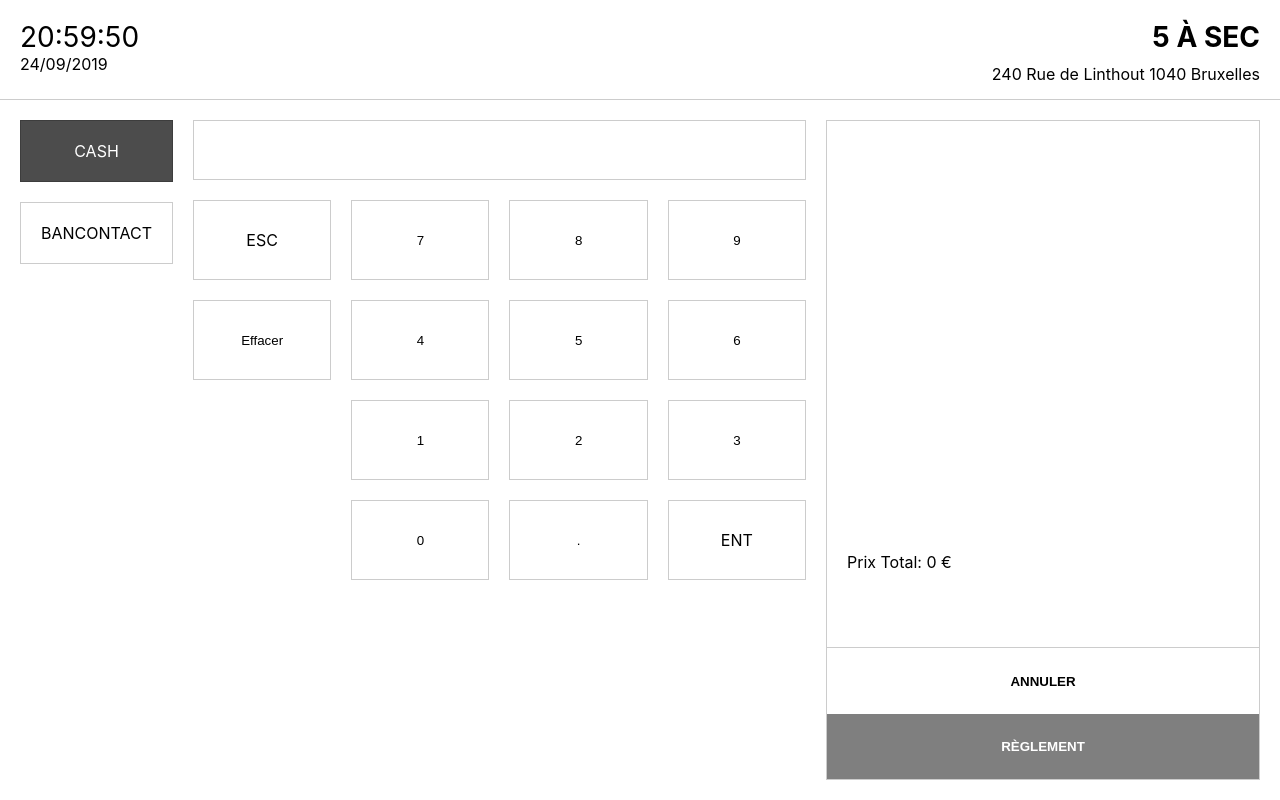
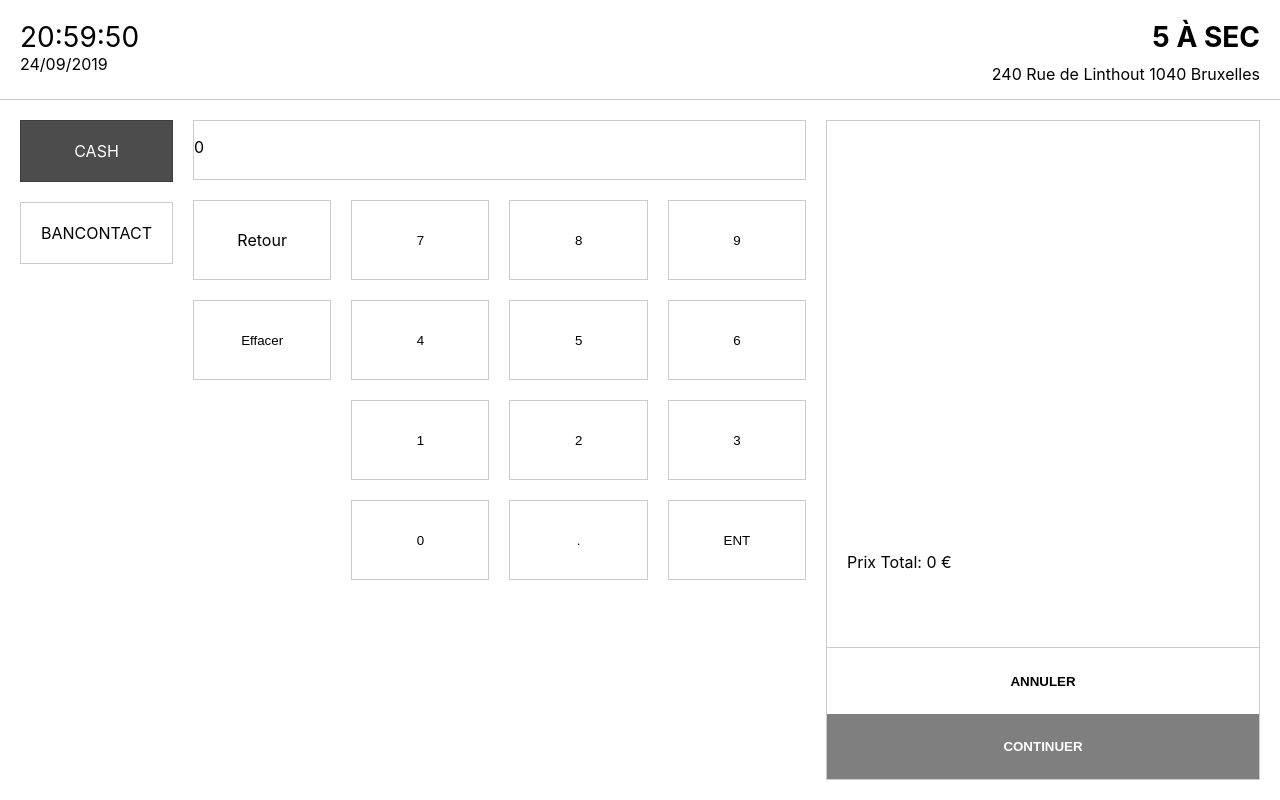
Before and after one commit to clementschmouker/PoS-react, a React (Create React App) app: page / in a window 1280 px wide. Both pictures are taken after a click on the button "RÈGLEMENT". Built offline with nearby package versions, Linux system fonts and the light colour scheme.

Commit message:
now calculate cashback depending on received money

```diff
--- a/src/App.jsx
+++ b/src/App.jsx
@@ -15,8 +15,12 @@
       cart: [],
       cartOrder: [],
       totalPrice: 0,
+      receivedMoney: 0,
+      receivedMoneyDisplay: 0,
       validateEmptyCart: false,
       cashout: false,
+      cashbackCalculated: false,
+      cashback: 0,
       date: new Date(),
       address: "240 Rue de Linthout 1040 Bruxelles",
     };
@@ -60,7 +64,7 @@
     this.setState(selected);
   }
 
-  emptyCartClick = () => { // show the "are you sure" popup
+  emptyCartClick = () => {
     const selected = this.state;
     // selected.validateEmptyCart = !selected.validateEmptyCart;
     if (selected.cartOrder.length > 0) {
@@ -82,12 +86,23 @@
     this.setState(selected);
   }
 
-  emptyCart = () => { // remove all items from the cart
+  updateReceivedMoney = (newAmount) => {
     const selected = this.state;
-    selected.cart.splice(0, selected.cart.length);
-    selected.totalPrice = 0;
+    selected.receivedMoney = newAmount;
+    console.log(newAmount);
     this.setState(selected);
-    this.emptyCartClick();
+  }
+
+  calculateCashback = () => {
+    const selected = this.state;
+    selected.cashbackCalculated = true;
+    selected.receivedMoneyDisplay = selected.receivedMoney;
+    if (selected.receivedMoney - selected.totalPrice >= 0) {
+      selected.cashback = selected.receivedMoney - selected.totalPrice;
+    } else {
+      selected.cashback = 0;
+    }
+    this.setState(selected);
   }
 
 
@@ -98,6 +113,7 @@
     return (
       <div className="App">
         <Header name="5 à sec" state={selected}/>
+        {/* Product choice */}
         {selected.cashout === false && (
           <ChooseProduct elements={elements}
                          state={selected}
@@ -110,17 +126,9 @@
         {selected.cashout && (
           <Cashout state={selected}
                    returnToProductChoice={this.returnToProductChoice}
+                   updateReceivedMoney={this.updateReceivedMoney}
+                   calculateCashback={this.calculateCashback}
           />
-        )}
-        {/* Conditionnal popup */}
-        {selected.validateEmptyCart && (
-          <div className="empty-validate">
-            <div className="empty-validate__wrapper">
-              <p>Êtes-vous sûr de vouloir tout annuler ?</p>
-              <button type="button" onClick={this.emptyCart}>Oui</button>
-              <button type="button" onClick={this.emptyCartClick}>Non</button>
-            </div>
-          </div>
         )}
       </div>
     );
--- a/src/components/Cart/Cart.jsx
+++ b/src/components/Cart/Cart.jsx
@@ -10,11 +10,21 @@
     this.datas = props.datas;
     this.emptyCartClick = props.emptyCartClick;
     this.proceedToCashout = props.proceedToCashout;
+    this.calculateCashback = props.calculateCashback;
   }
 
 
   render() {
     const { totalPrice } = this.props;
+    const { isCashout } = this.props;
+    let proceedContent;
+
+    if (isCashout === true) {
+      proceedContent = <button className="cart__actions__proceed" type="button" onClick={(() => this.calculateCashback())}>Continuer</button>;
+    } else {
+      proceedContent = <button className="cart__actions__proceed" type="button" onClick={(() => this.proceedToCashout())}>Règlement</button>
+    }
+
     return (
       <div className="cart">
         <div className="cart__wrapper">
@@ -32,10 +42,16 @@
           </ul>
           <div className="cart__infos">
             <p className="cart__infos__price">Prix Total: {totalPrice} €</p>
+            {this.props.receivedMoneyDisplay !== 0 && (
+              <p className="cart__infos__received">Reçu: {this.props.receivedMoneyDisplay} €</p>
+            )}
+            {this.props.cashback !== 0 && (
+              <p className="cart__infos__cashback">A rendre: {this.props.cashback} €</p>
+            )}
           </div>
           <div className="cart__actions">
             <button className="cart__actions__cancel" type="button" onClick={(() => this.emptyCartClick())}>Annuler</button>
-            <button className="cart__actions__proceed" type="button" onClick={(() => this.proceedToCashout())}>Règlement</button>
+            {proceedContent}
           </div>
         </div>
       </div>
--- a/src/components/Cashout/Cashout.jsx
+++ b/src/components/Cashout/Cashout.jsx
@@ -10,6 +10,8 @@
     this.totalEntered = 0;
     this.totalDisplay = '';
     this.returnToProductChoice = props.returnToProductChoice;
+    this.updateReceivedMoney = props.updateReceivedMoney;
+    this.calculateCashback = props.calculateCashback;
   }
 
   onCalculatorClick(e) {
@@ -17,20 +19,20 @@
     let tempTotal = this.totalDisplay.toString() + val.toString();
     this.totalDisplay = tempTotal;
     this.totalEntered = parseFloat(tempTotal);
-    this.setState({}); // used to refresh the display
+    this.updateReceivedMoney(this.totalEntered);
   }
 
   onDotClick() {
     const tempTotal = this.totalEntered.toString() + '.';
     this.totalDisplay = tempTotal;
     this.totalEntered = parseFloat(tempTotal);
-    this.setState({}); // used to refresh the display
+    this.updateReceivedMoney(this.totalEntered);
   }
 
   clearDisplay() {
     this.totalDisplay = '0';
     this.totalEntered = 0;
-    this.setState({}); // used to refresh the display
+    this.updateReceivedMoney(this.totalEntered);
   }
 
   render() {
@@ -46,12 +48,12 @@
         </div>
         <div className="inputs">
           <div className="inputs__total">
-            {this.totalDisplay}
+            <p>{this.totalEntered}</p>
           </div>
           <table className="inputs__keyboard">
             <tbody>
               <tr>
-                <td onClick={(() => this.returnToProductChoice())}>ESC</td>
+                <td onClick={(() => this.returnToProductChoice())}>Retour</td>
                 <td><button type="button" value="7" onClick={(e => this.onCalculatorClick(e))}>7</button></td>
                 <td><button type="button" value="8" onClick={(e => this.onCalculatorClick(e))}>8</button></td>
                 <td><button type="button" value="9" onClick={(e => this.onCalculatorClick(e))}>9</button></td>
@@ -72,15 +74,19 @@
                 <td className="empty"></td>
                 <td><button type="button" value="0" onClick={(e => this.onCalculatorClick(e))}>0</button></td>
                 <td><button type="button" onClick={(() => this.onDotClick())}>.</button></td>
-                <td>ENT</td>
+                <td><button type="button" onClick={(() => this.calculateCashback())}>ENT</button></td>
               </tr>
             </tbody>
           </table>
         </div>
         <Cart datas={selected.cart}
               totalPrice={selected.totalPrice}
+              isCashout={selected.cashout}
+              cashback={selected.cashback}
               emptyCartClick={this.emptyCartClick}
               proceedToCashout={this.proceedToCashout}
+              calculateCashback = {this.calculateCashback}
+              receivedMoneyDisplay={selected.receivedMoneyDisplay}
         />
       </div>
     );
--- a/src/components/ChooseProduct/ChooseProduct.jsx
+++ b/src/components/ChooseProduct/ChooseProduct.jsx
@@ -28,8 +28,12 @@
         </div>
         <Cart datas={selected.cart}
               totalPrice={selected.totalPrice}
+              isCashout={selected.cashout}
+              cashback={selected.cashback}
               emptyCartClick={this.emptyCartClick}
               proceedToCashout={this.proceedToCashout}
+              calculateCashback = {this.calculateCashback}
+              receivedMoneyDisplay={selected.receivedMoneyDisplay}
         />
       </div>
     );
```
